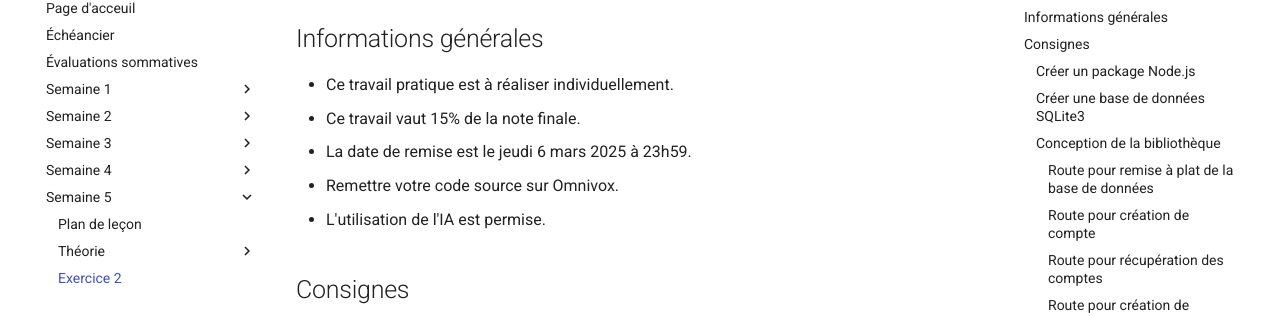
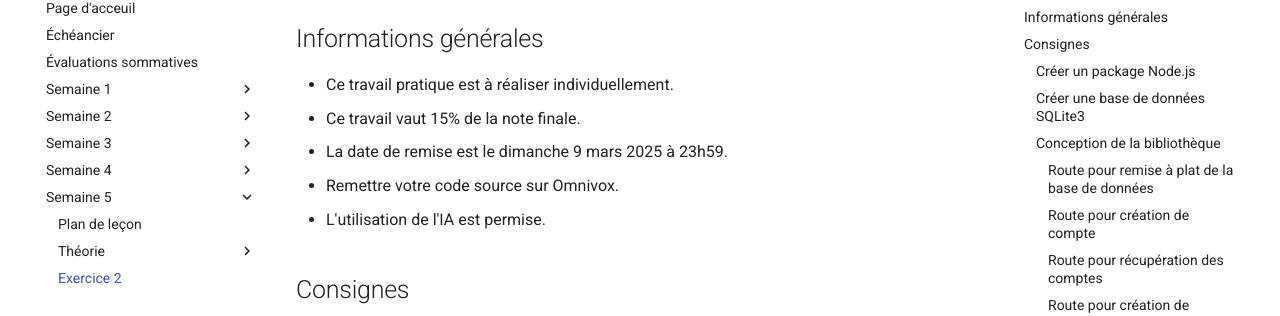
Before and after one commit to archambaultv-prof/2025H-420-4D2-MA, an MkDocs documentation site: the page built from docs/semaine_05/exercice_2.md, in a window 1280 px wide and 900 px high, scrolled down 317 px. Shown: the part 118-434 px from the top of the window. Built offline with MkDocs 1.6.1 and Material for MkDocs 9.7.7, drawn with Linux system fonts in a browser that asks for light colours; comment, search, counter and statistics services are not loaded.

Commit message:
Mise à jour de la date de remise dans le fichier exercice_2.md

```diff
--- a/docs/semaine_05/exercice_2.md
+++ b/docs/semaine_05/exercice_2.md
@@ -14,7 +14,7 @@ besoin de gérer l'authentification.
 
 - Ce travail pratique est à réaliser individuellement.
 - Ce travail vaut 15% de la note finale.
-- La date de remise est le jeudi 6 mars 2025 à 23h59.
+- La date de remise est le dimanche 9 mars 2025 à 23h59.
 - Remettre votre code source sur Omnivox.
 - L'utilisation de l'IA est permise.
 
```
